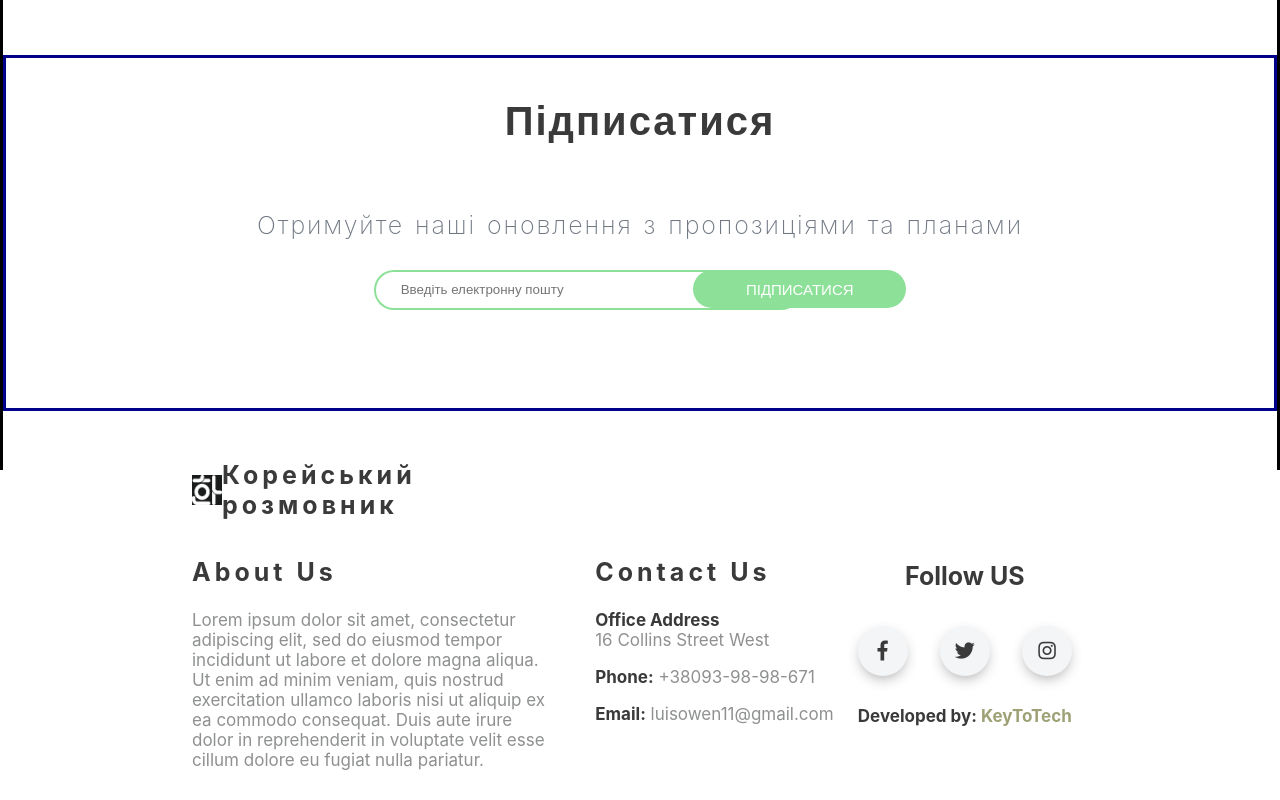
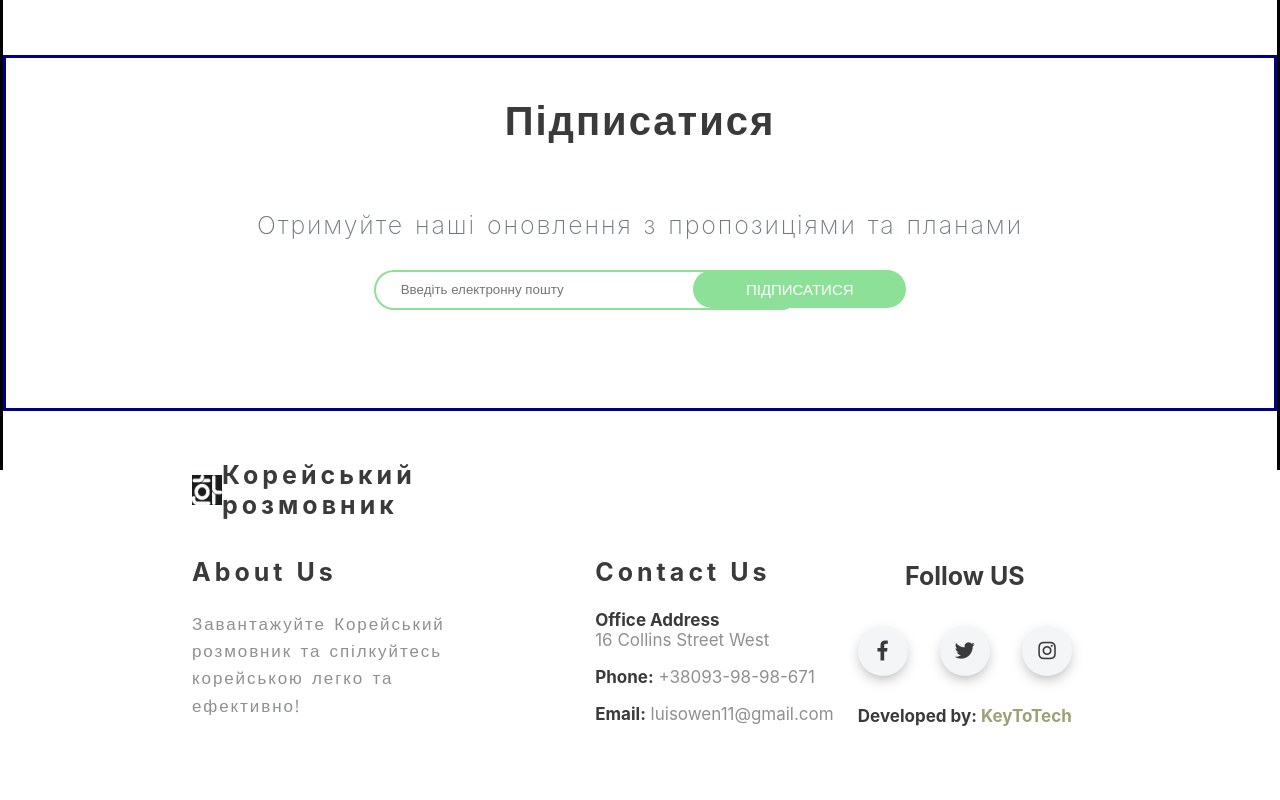
Before and after one commit to KeyToTech/KoreanPhraseBookSite, a React (Create React App) app: page / in a window 1280 px wide. Shown: the part 3336-4136 px from the top of the page. Built offline with nearby package versions, Linux system fonts and the light colour scheme.

Commit message:
change content text in footer

```diff
--- a/src/components/footer/footer.css
+++ b/src/components/footer/footer.css
@@ -72,6 +72,13 @@ footer {
     font-size: 17px;
     position: absolute;
     margin-top: 70px;
+    width: 75%;
+
+    font-weight: 200;
+    line-height: 1.6;
+    word-spacing: 2px;
+    letter-spacing: 1.9px;
+    font-family: 'Open Sans', sans-serif;
 }
 
 .right_content_footer {
--- a/src/components/footer/footer.js
+++ b/src/components/footer/footer.js
@@ -20,9 +20,7 @@ class Footer extends Component {
             </div>
             <div className="about_container">
               <h1 className="about_name_footer">About Us</h1>
-              <p className="discription_footer">Lorem ipsum dolor sit amet, consectetur adipiscing elit, sed do eiusmod tempor incididunt ut labore et dolore magna aliqua.
-              Ut enim ad minim veniam, quis nostrud exercitation ullamco laboris nisi ut aliquip ex ea commodo consequat.
-              Duis aute irure dolor in reprehenderit in voluptate velit esse cillum dolore eu fugiat nulla pariatur.</p>
+              <p className="discription_footer">Завантажуйте Корейський розмовник та спілкуйтесь корейською легко та ефективно!</p>
             </div>
           </div>
           <div className="right_content_footer">
```
